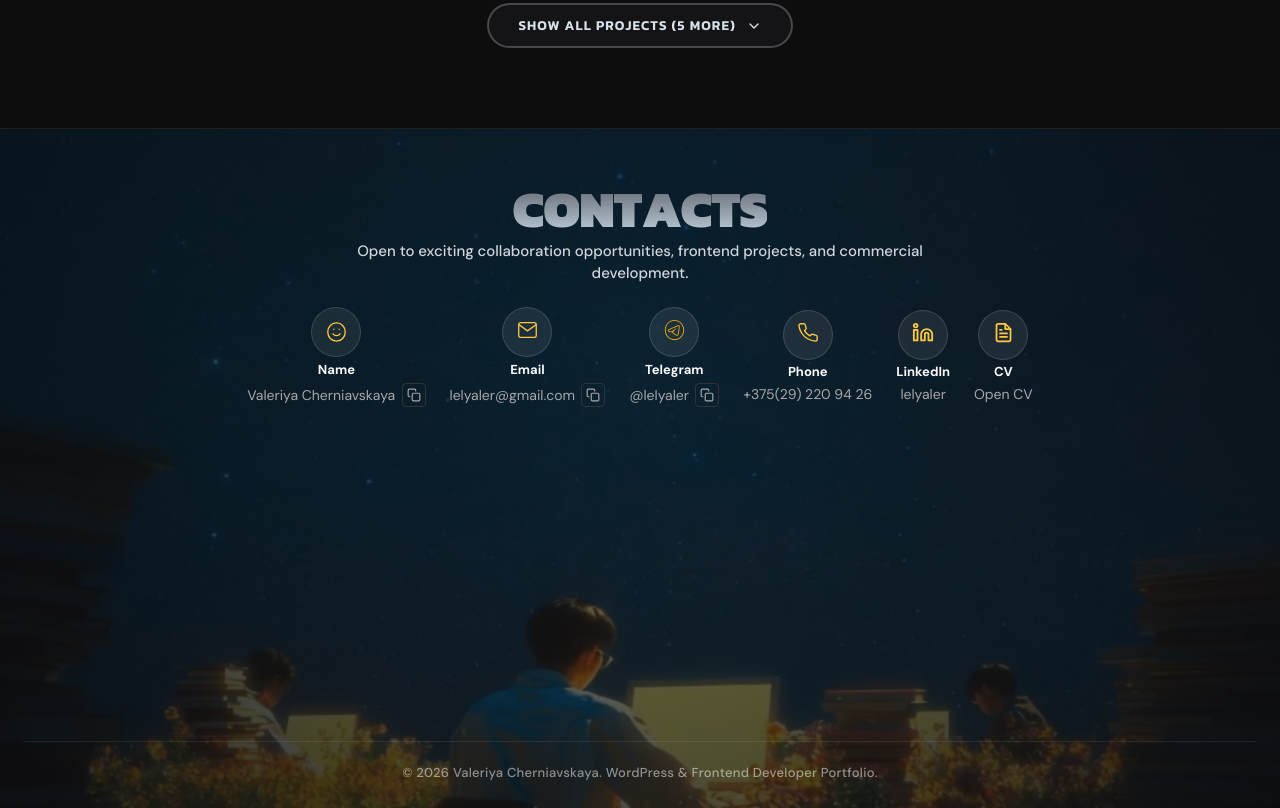
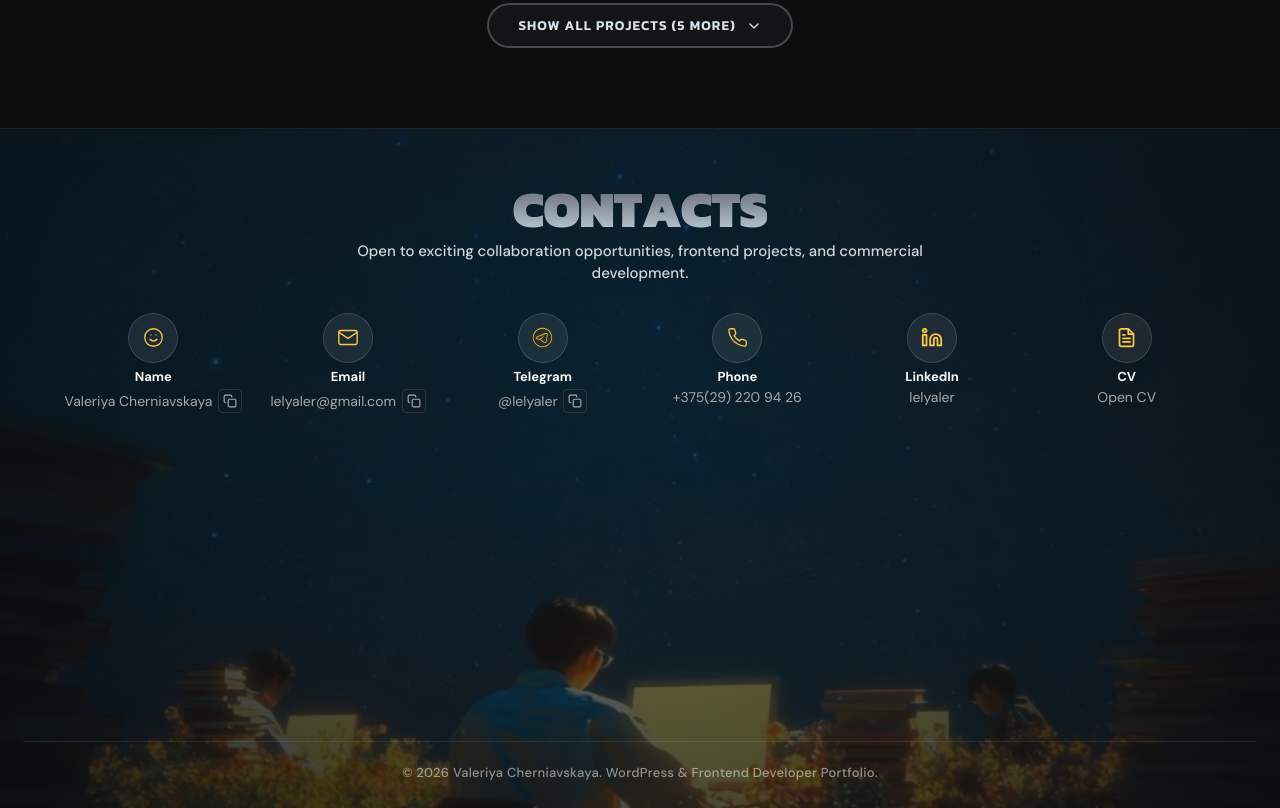
Before and after one commit to Lelyaler/Portfolio, a plain HTML site: page index.html in a window 1280 px wide. Shown: the part 3733-4541 px from the top of the page. Drawn offline with Linux system fonts and the light colour scheme; animation ran at ten frames a second.

Commit message:
fix(contacts): ensure equal spacing between contact icons across all screen sizes

```diff
--- a/index.html
+++ b/index.html
@@ -53,7 +53,7 @@
     <noscript>
       <link href="https://fonts.googleapis.com/css2?family=Kanit:wght@300;400;500;600;700;800;900&display=swap" rel="stylesheet" />
     </noscript>
-    <link rel="stylesheet" href="style.css?v=67" />
+    <link rel="stylesheet" href="style.css?v=68" />
     <title>Валерия Чернявская - WordPress &amp; Frontend Developer Portfolio</title>
     <meta
       name="description"
--- a/style.css
+++ b/style.css
@@ -815,7 +815,7 @@ section[id] {
   position: relative;
   z-index: 2;
   width: 100%;
-  max-width: 60rem;
+  max-width: 72rem;
   margin: 0 auto;
 }
 
@@ -828,41 +828,93 @@ section[id] {
   color: #d1d5db;
   font-size: 0.9375rem;
   max-width: 38rem;
-  margin: 0.35rem auto 1.4rem;
+  margin: 0.35rem auto 1.75rem;
   line-height: 1.5;
 }
 
 .contacts__list {
-  display: flex;
-  justify-content: center;
-  gap: 1.25rem 1.5rem;
-  flex-wrap: wrap;
-  align-items: center;
+  display: grid;
+  grid-template-columns: repeat(6, 1fr);
+  gap: 1.5rem 1rem;
+  justify-items: center;
+  align-items: start;
   text-align: center;
   padding-inline-start: 0;
+  margin: 0 auto;
+  list-style: none;
+  width: 100%;
+}
+
+.contacts .about__list-item {
+  width: 100%;
+  max-width: 13rem;
+  display: flex;
+  flex-direction: column;
+  align-items: center;
+  text-align: center;
+  margin-bottom: 0;
+  flex-basis: auto;
 }
 
 .contacts .about__contacts-img {
   width: 3.125rem;
   height: 3.125rem;
+  margin: 0 auto;
   background-color: rgba(255, 255, 255, 0.08);
   border: 1px solid rgba(255, 255, 255, 0.15);
   backdrop-filter: blur(12px);
   -webkit-backdrop-filter: blur(12px);
+  border-radius: 50%;
+  display: flex;
+  justify-content: center;
+  align-items: center;
+  transition: all 0.3s;
+  cursor: pointer;
+  flex-shrink: 0;
+}
+
+.contacts .about__contacts-img a {
+  display: flex;
+  justify-content: center;
+  align-items: center;
+  width: 100%;
+  height: 100%;
+  border-radius: 50%;
+  color: inherit;
 }
 
 .contacts .about__contacts-icon {
   width: 1.35rem;
   height: 1.35rem;
+  display: block;
+}
+
+.contacts .about__contacts-info {
+  width: 100%;
+  display: flex;
+  flex-direction: column;
+  align-items: center;
+  text-align: center;
 }
 
 .contacts .about__contacts-title {
   font-size: 0.8125rem;
-  margin-top: 0.35rem;
+  margin-top: 0.45rem;
+  margin-bottom: 0.25rem;
 }
 
 .contacts .about__contacts-description {
   font-size: 0.875rem;
+  word-break: break-word;
+}
+
+.contacts .about__contacts-val-row {
+  display: inline-flex;
+  align-items: center;
+  justify-content: center;
+  gap: 0.35rem;
+  max-width: 100%;
+  flex-wrap: wrap;
 }
 
 .contacts .about__contacts-img:hover {
@@ -1156,6 +1208,17 @@ section[id] {
   .about__list-item {
     flex-basis: 50%;
     margin-bottom: 0.9375rem;
+  }
+  .contacts__inner {
+    max-width: 26rem;
+  }
+  .contacts__list {
+    grid-template-columns: repeat(2, 1fr);
+    gap: 1.6rem 0.75rem;
+  }
+  .contacts .about__list-item {
+    margin-bottom: 0;
+    flex-basis: auto;
   }
   .header__burger {
     display: flex;
@@ -1669,6 +1732,13 @@ section[id] {
   .wp-solutions__grid {
     grid-template-columns: repeat(2, 1fr);
   }
+  .contacts__inner {
+    max-width: 48rem;
+  }
+  .contacts__list {
+    grid-template-columns: repeat(3, 1fr);
+    gap: 2rem 1.25rem;
+  }
 }
 
 @media (max-width: 680px) {
```
